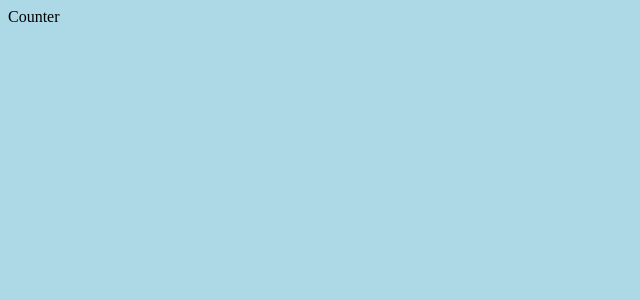
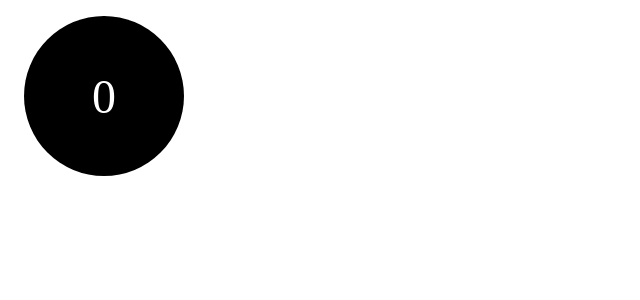
Before and after one commit to oks234/react-redux-counter, a React app: page / in a window 1280 px wide. Shown: the top 300 px of the page, without its empty margins (0-640 px from the left). Built offline with nearby package versions, Linux system fonts and the light colour scheme.

Commit message:
created Counter components

```diff
--- a/src/components/App.js
+++ b/src/components/App.js
@@ -1,10 +1,11 @@
 import React from "react";
+import Counter from "./Counter.js";
 
 class App extends React.Component {
 	render() {
 		return (
 			<div>
-				Counter
+				<Counter />
 			</div>
 		);
 	}
--- /dev/null
+++ b/src/components/Counter.js
@@ -0,0 +1,40 @@
+import React from "react";
+import PropTypes from "prop-types";
+
+function Counter({number, color, onIncrement, onDecrement, onSetColor}) {
+
+	return (
+		<div
+			className = "Counter"
+			onClick = {onIncrement}
+			onContextMenu = {
+				(e) => {
+					e.preventDefault();
+					onDecrement();
+				}
+			}
+			onDoubleClick={onSetColor}
+			style={{backgroundColor: color}}
+		>
+			{number}
+		</div>
+	);
+}
+
+Counter.propTypes = {
+	number: PropTypes.number,
+	color: PropTypes.string,
+	onIncrement: PropTypes.func,
+	onDecrement: PropTypes.func,
+	onSetColor: PropTypes.func
+};
+
+Counter.defaultProps = {
+	number: 0,
+	color: 'black',
+	onIncrement: () => console.warn('onIncrement not defined'),
+	onDecrement: () => console.warn('onDecrement not defined'),
+	onSetColor:() => console.warn('onSetColor not defined')
+};
+
+export default Counter;
--- /dev/null
+++ b/src/sass/Counter.scss
@@ -0,0 +1,25 @@
+// Counter.scss
+
+@charset "utf-8";
+
+.Counter {
+  // 레이아웃
+  width: 10rem;
+  height: 10rem;
+  display: flex;
+  align-items: center;
+  justify-content: center;
+  margin: 1rem;
+
+  // 색상
+  color: white;
+
+  // 폰트
+  font-size: 3rem;
+
+  // 기타
+  border-radius: 100%;
+  cursor: pointer;
+  user-select: none;
+  transition: background-color 0.75s;
+}
--- a/src/sass/index.scss
+++ b/src/sass/index.scss
@@ -1,5 +1,5 @@
+// index.scss
+
 @charset "utf-8";
 
-body {
-  background-color: lightblue;
-}
+@import 'Counter';
```
